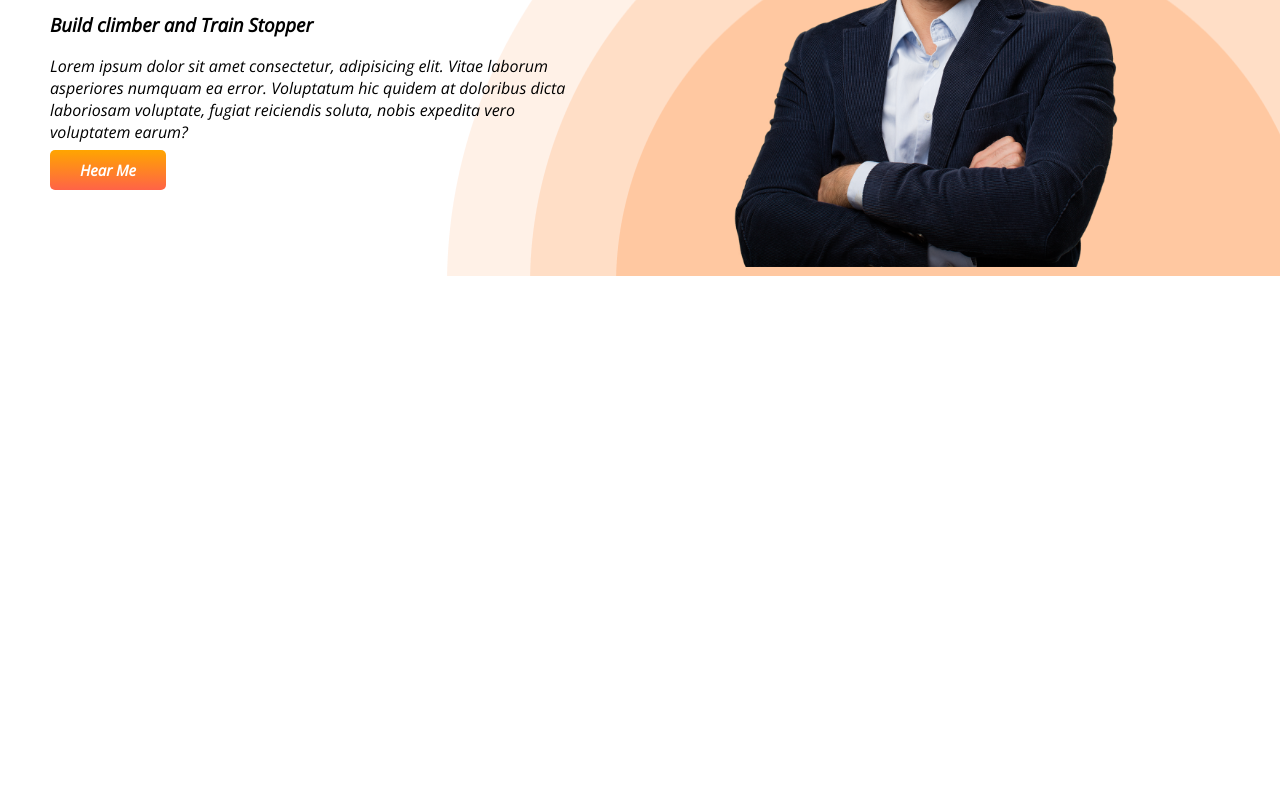
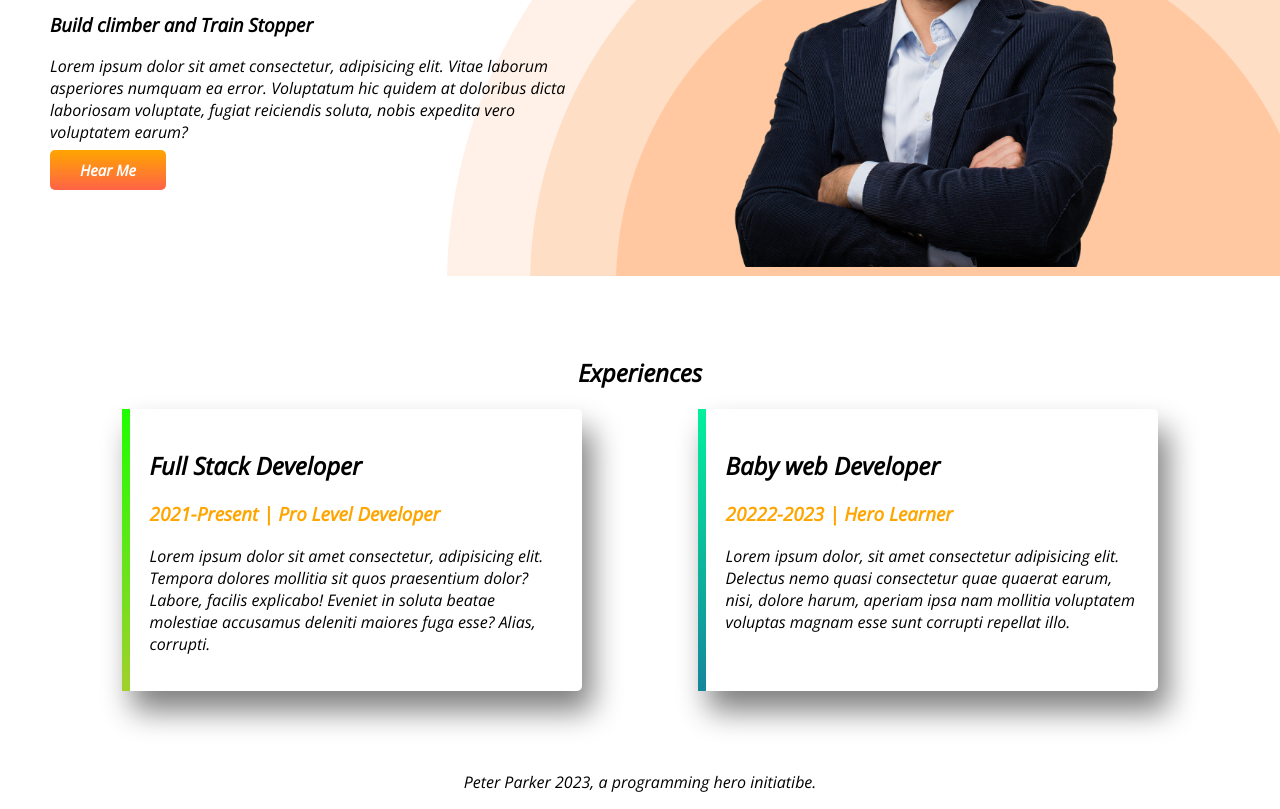
Before and after one commit to Emon1937/developer-portfolio, a plain HTML site: page index.html in a window 1280 px wide. Shown: the part 225-1034 px from the top of the page. Before the commit the page ends 800 px from the top, so only its background shows below. Drawn offline with nearby package versions, Linux system fonts and the light colour scheme.

Commit message:
web is fainal diploy

```diff
--- a/index.html
+++ b/index.html
@@ -19,13 +19,41 @@
             <h1>Welcome To</h1>
             <h1><span class="orange-color">Developer</span> World!</h1>
             <h3>Build climber and Train Stopper</h3>
-            <p>Lorem ipsum dolor sit amet consectetur, adipisicing elit. Vitae laborum asperiores numquam ea error. Voluptatum hic quidem at doloribus dicta laboriosam voluptate, fugiat reiciendis soluta, nobis expedita vero voluptatem earum?</p>
+            <p>Lorem ipsum dolor sit amet consectetur, adipisicing elit. Vitae laborum asperiores numquam ea error.
+                Voluptatum hic quidem at doloribus dicta laboriosam voluptate, fugiat reiciendis soluta, nobis expedita
+                vero voluptatem earum?</p>
             <a target="_blank" href="https://www.facebook.com/">Hear Me</a>
         </div>
         <div class="header-img">
             <img src="/img/hardy.png" alt="">
         </div>
     </header>
+    <section class="experiences-area">
+        <h1 class="experiences-title">Experiences</h1>
+        <div class="flexible-container">
+            <div class="experienc-continer">
+                <h1>Full Stack Developer</h1>
+                <h3 class="orange-color">2021-Present | Pro Level Developer</h3>
+                <p>
+                    Lorem ipsum dolor sit amet consectetur, adipisicing elit. Tempora dolores mollitia sit quos
+                    praesentium dolor? Labore, facilis explicabo! Eveniet in soluta beatae molestiae accusamus deleniti
+                    maiores fuga esse? Alias, corrupti.
+                </p>
+            </div>
+            <div class="experienc-continer border-left">
+                <h1>Baby web Developer</h1>
+                <h3 class="orange-color">20222-2023 | Hero Learner</h3>
+                <p>
+                    Lorem ipsum dolor, sit amet consectetur adipisicing elit. Delectus nemo quasi consectetur quae
+                    quaerat earum, nisi, dolore harum, aperiam ipsa nam mollitia voluptatem voluptas magnam esse sunt
+                    corrupti repellat illo.
+                </p>
+            </div>
+        </div>
+    </section>
+    <footer>
+        <p>Peter Parker 2023, a programming hero initiatibe.</p>
+    </footer>
 </body>
 
 </html>
--- a/style.css
+++ b/style.css
@@ -3,7 +3,8 @@ body {
     padding: 0;
     font-family: 'Open Sans', sans-serif;
 }
-header{
+
+header {
     display: flex;
     background-image: url("/img/header_bg.png");
     background-repeat: no-repeat;
@@ -11,16 +12,20 @@ header{
     padding-left: 50px;
     padding-right: 50px;
 }
-header h1{
+
+header h1 {
     font-size: 50px;
 }
-.orange-color{
+
+.orange-color {
     color: orange;
 }
-.header-text{
+
+.header-text {
     width: 50%;
 }
-.header-text a{
+
+.header-text a {
     text-decoration: none;
     color: white;
     font-size: 15px;
@@ -29,11 +34,46 @@ header h1{
     padding: 10px 30px;
     border-radius: 5px;
 }
-.header-img{
+
+.header-img {
     width: 50%;
     padding-left: 10%;
     padding-bottom: 4px;
 }
-.header-img img{
+
+.header-img img {
     width: 80%;
 }
+
+.flexible-container {
+    display: flex;
+    width: 90%;
+    margin: auto;
+}
+.experiences-area{
+    margin: 80px 0;
+}
+.experiences-title{
+    text-align: center;
+
+}
+
+.experienc-continer {
+    width: 50%;
+    margin-left: 5%;
+    margin-right: 5%;
+    padding: 20px;
+    box-shadow: 10px 20px 30px gray;
+    border-radius: 5px;
+    border-left: 8px solid;
+    border-image: linear-gradient(rgb(26, 255, 0), rgb(166, 206, 46)) 10;
+}
+
+.border-left {
+    border-left: 8px solid ;
+    border-image: linear-gradient(rgb(0, 255, 157), rgb(23, 119, 155)) 30;
+}
+footer p{
+    text-align: center;
+
+}
```
Also changed, not shown: img/354449255_3513497092221437_1287880902945350580_n.jpg (added).
